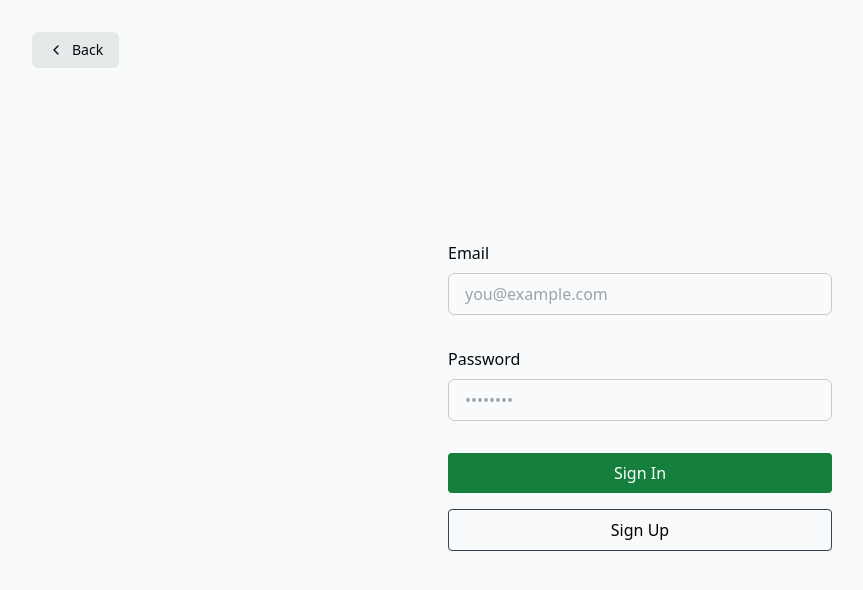
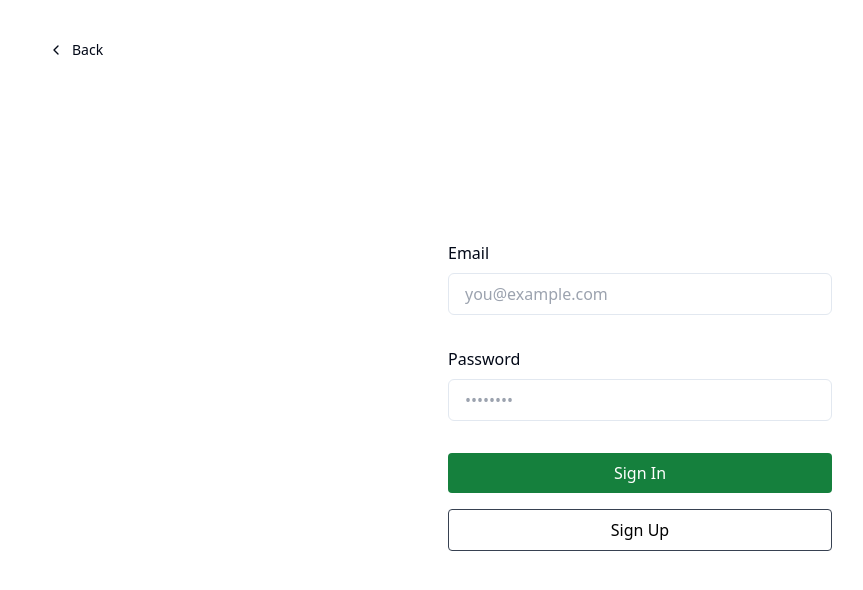
Before and after one commit to chris-held/storytime, a Next.js app: page /login in a window 1280 px wide. Shown: the top 590 px of the page, without its empty margins (0-863 px from the left). Built offline with nearby package versions, Linux system fonts and the light colour scheme.

Commit message:
initial, add all the things

```diff
--- a/app/globals.css
+++ b/app/globals.css
@@ -4,39 +4,73 @@
 
 @layer base {
   :root {
-    --background: 200 20% 98%;
-    --btn-background: 200 10% 91%;
-    --btn-background-hover: 200 10% 89%;
-    --foreground: 200 50% 3%;
+    --background: 0 0% 100%;
+    --foreground: 222.2 84% 4.9%;
+
+    --card: 0 0% 100%;
+    --card-foreground: 222.2 84% 4.9%;
+
+    --popover: 0 0% 100%;
+    --popover-foreground: 222.2 84% 4.9%;
+
+    --primary: 222.2 47.4% 11.2%;
+    --primary-foreground: 210 40% 98%;
+
+    --secondary: 210 40% 96.1%;
+    --secondary-foreground: 222.2 47.4% 11.2%;
+
+    --muted: 210 40% 96.1%;
+    --muted-foreground: 215.4 16.3% 46.9%;
+
+    --accent: 210 40% 96.1%;
+    --accent-foreground: 222.2 47.4% 11.2%;
+
+    --destructive: 0 84.2% 60.2%;
+    --destructive-foreground: 210 40% 98%;
+
+    --border: 214.3 31.8% 91.4%;
+    --input: 214.3 31.8% 91.4%;
+    --ring: 222.2 84% 4.9%;
+
+    --radius: 0.5rem;
   }
 
-  @media (prefers-color-scheme: dark) {
-    :root {
-      --background: 200 50% 3%;
-      --btn-background: 200 10% 9%;
-      --btn-background-hover: 200 10% 12%;
-      --foreground: 200 20% 96%;
-    }
+  .dark {
+    --background: 222.2 84% 4.9%;
+    --foreground: 210 40% 98%;
+
+    --card: 222.2 84% 4.9%;
+    --card-foreground: 210 40% 98%;
+
+    --popover: 222.2 84% 4.9%;
+    --popover-foreground: 210 40% 98%;
+
+    --primary: 210 40% 98%;
+    --primary-foreground: 222.2 47.4% 11.2%;
+
+    --secondary: 217.2 32.6% 17.5%;
+    --secondary-foreground: 210 40% 98%;
+
+    --muted: 217.2 32.6% 17.5%;
+    --muted-foreground: 215 20.2% 65.1%;
+
+    --accent: 217.2 32.6% 17.5%;
+    --accent-foreground: 210 40% 98%;
+
+    --destructive: 0 62.8% 30.6%;
+    --destructive-foreground: 210 40% 98%;
+
+    --border: 217.2 32.6% 17.5%;
+    --input: 217.2 32.6% 17.5%;
+    --ring: 212.7 26.8% 83.9%;
   }
 }
 
 @layer base {
   * {
-    @apply border-foreground/20;
+    @apply border-border;
+  }
+  body {
+    @apply bg-background text-foreground;
   }
 }
-
-.animate-in {
-  animation: animateIn 0.3s ease 0.15s both;
-}
-
-@keyframes animateIn {
-  from {
-    opacity: 0;
-    transform: translateY(10px);
-  }
-  to {
-    opacity: 1;
-    transform: translateY(0);
-  }
-}
--- /dev/null
+++ b/lib/utils.ts
@@ -0,0 +1,6 @@
+import { type ClassValue, clsx } from "clsx"
+import { twMerge } from "tailwind-merge"
+
+export function cn(...inputs: ClassValue[]) {
+  return twMerge(clsx(inputs))
+}
--- a/package.json
+++ b/package.json
@@ -9,11 +9,16 @@
     "@supabase/auth-helpers-nextjs": "latest",
     "@supabase/supabase-js": "latest",
     "autoprefixer": "10.4.14",
+    "class-variance-authority": "^0.7.0",
+    "clsx": "^2.0.0",
+    "lucide-react": "^0.274.0",
     "next": "latest",
     "postcss": "8.4.24",
     "react": "18.2.0",
     "react-dom": "18.2.0",
+    "tailwind-merge": "^1.14.0",
     "tailwindcss": "3.3.2",
+    "tailwindcss-animate": "^1.0.7",
     "typescript": "5.1.3"
   },
   "devDependencies": {
--- a/tailwind.config.js
+++ b/tailwind.config.js
@@ -1,17 +1,76 @@
 /** @type {import('tailwindcss').Config} */
 module.exports = {
-  content: ['./app/**/*.{js,ts,jsx,tsx,mdx}'],
+  darkMode: ["class"],
+  content: [
+    './pages/**/*.{ts,tsx}',
+    './components/**/*.{ts,tsx}',
+    './app/**/*.{ts,tsx}',
+    './src/**/*.{ts,tsx}',
+	],
   theme: {
+    container: {
+      center: true,
+      padding: "2rem",
+      screens: {
+        "2xl": "1400px",
+      },
+    },
     extend: {
       colors: {
-        background: 'hsl(var(--background))',
-        foreground: 'hsl(var(--foreground))',
-        btn: {
-          background: 'hsl(var(--btn-background))',
-          'background-hover': 'hsl(var(--btn-background-hover))',
+        border: "hsl(var(--border))",
+        input: "hsl(var(--input))",
+        ring: "hsl(var(--ring))",
+        background: "hsl(var(--background))",
+        foreground: "hsl(var(--foreground))",
+        primary: {
+          DEFAULT: "hsl(var(--primary))",
+          foreground: "hsl(var(--primary-foreground))",
         },
+        secondary: {
+          DEFAULT: "hsl(var(--secondary))",
+          foreground: "hsl(var(--secondary-foreground))",
+        },
+        destructive: {
+          DEFAULT: "hsl(var(--destructive))",
+          foreground: "hsl(var(--destructive-foreground))",
+        },
+        muted: {
+          DEFAULT: "hsl(var(--muted))",
+          foreground: "hsl(var(--muted-foreground))",
+        },
+        accent: {
+          DEFAULT: "hsl(var(--accent))",
+          foreground: "hsl(var(--accent-foreground))",
+        },
+        popover: {
+          DEFAULT: "hsl(var(--popover))",
+          foreground: "hsl(var(--popover-foreground))",
+        },
+        card: {
+          DEFAULT: "hsl(var(--card))",
+          foreground: "hsl(var(--card-foreground))",
+        },
+      },
+      borderRadius: {
+        lg: "var(--radius)",
+        md: "calc(var(--radius) - 2px)",
+        sm: "calc(var(--radius) - 4px)",
+      },
+      keyframes: {
+        "accordion-down": {
+          from: { height: 0 },
+          to: { height: "var(--radix-accordion-content-height)" },
+        },
+        "accordion-up": {
+          from: { height: "var(--radix-accordion-content-height)" },
+          to: { height: 0 },
+        },
+      },
+      animation: {
+        "accordion-down": "accordion-down 0.2s ease-out",
+        "accordion-up": "accordion-up 0.2s ease-out",
       },
     },
   },
-  plugins: [],
+  plugins: [require("tailwindcss-animate")],
 }
```
Also changed, not shown: components.json (added), 1 other file (tests, documents, lock files or other folders).
